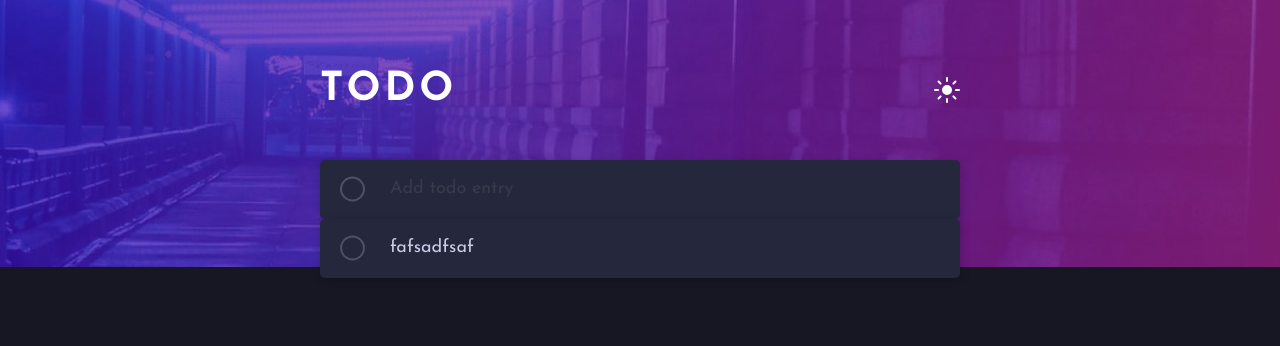
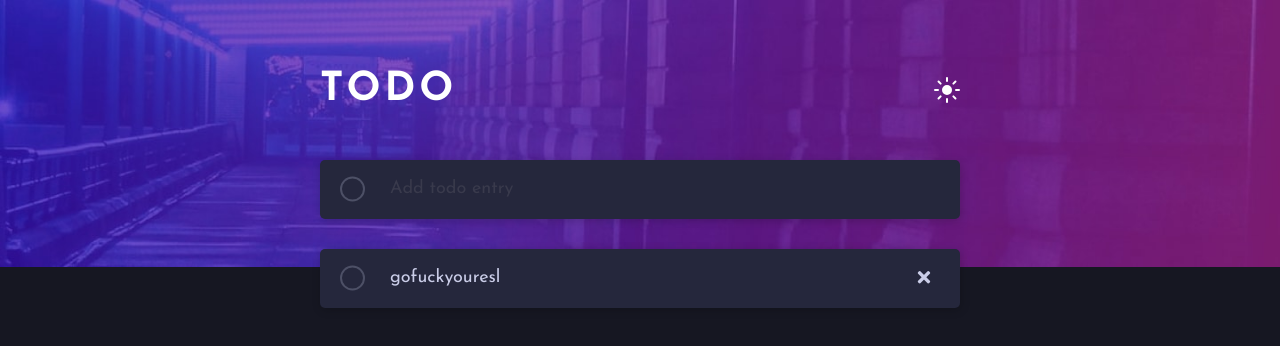
Before and after one commit to sardarz/react_todo, a React (Create React App) app: page / in a window 1280 px wide. Shown: the top 346 px of the page. Built offline with nearby package versions, Linux system fonts and the light colour scheme.

Commit message:
add remove icon

```diff
--- a/src/components/TodoInputAndTodoItem.scss
+++ b/src/components/TodoInputAndTodoItem.scss
@@ -1,6 +1,7 @@
 .todo__form {
   position: relative;
   margin-top: 5rem;
+  margin-bottom: 3rem;
 }
 
 .todo__input, .todo__item {
@@ -80,3 +81,12 @@ body.light-theme .circle {
 .circle-add {
   cursor: initial;
 }
+
+.todo__remove {
+  position: absolute;
+  right: 3rem;
+  top: 50%;
+  transform: translateY(-50%);
+  line-height: 1;
+  cursor: pointer;
+}
--- a/src/components/TodoItem.js
+++ b/src/components/TodoItem.js
@@ -19,6 +19,9 @@ const TodoItem = ({ value }) => {
       >
         {value}
       </div>
+      <div className="todo__remove">
+        <i className="fas fa-times"></i>
+      </div>
     </div>
   );
 };
--- a/src/components/TodoList.js
+++ b/src/components/TodoList.js
@@ -3,7 +3,7 @@ import TodoItem from './TodoItem';
 
 const TodoList = ({listTodo}) => {
   return <div>
-    <TodoItem value="fafsadfsaf"/>
+    <TodoItem value="gofuckyouresl"/>
   </div>;
 };
 
```
